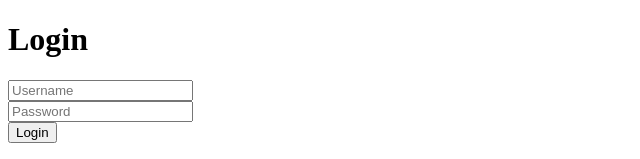
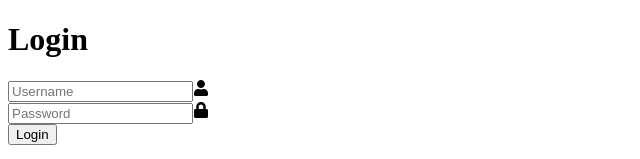
Before and after one commit to Sathira-Wijeratne/SPSH-Ecommerce-Application, a React (Create React App) app in the folder WebApplication/frontend/: page / in a window 1280 px wide. Shown: the top 159 px of the page, without its empty margins (0-640 px from the left). Built offline with nearby package versions, Linux system fonts and the light colour scheme.

Commit message:
import icons to form

```diff
--- a/WebApplication/frontend/src/Components/LoginForm/Login.jsx
+++ b/WebApplication/frontend/src/Components/LoginForm/Login.jsx
@@ -1,5 +1,7 @@
 import React from "react";
 import './Login.css';
+import { FaUser,FaLock} from "react-icons/fa";
+
 
 const Login =()=>{
     return(
@@ -9,10 +11,13 @@ const Login =()=>{
                 {/* username */}
                 <div className="input-box">
                     <input type="text" placeholder="Username" required/>
+                    <FaUser className="icon"/>
+
                 </div>
                 {/* password */}
                 <div className="input-box">
                     <input type="password" placeholder="Password" required/>
+                    <FaLock className="icon"/>
                 </div>
                 <button type="submit">Login</button>
 
```
